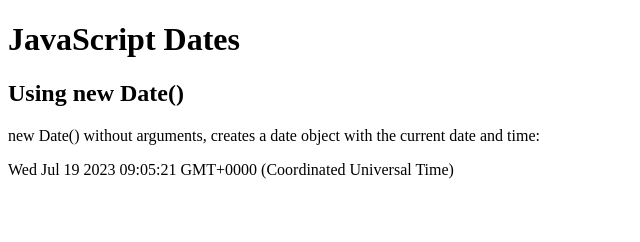
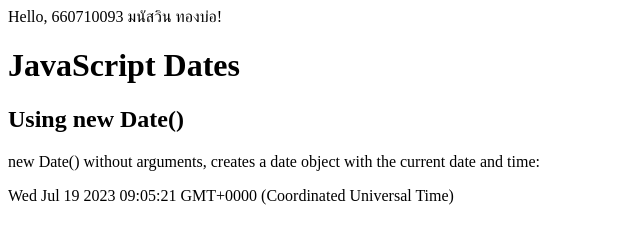
Before and after one commit to 660710093/517101_093, a plain HTML site: page index.html in a window 1280 px wide. Shown: the whole page, without its empty margins (0-640 px from the left). Drawn offline with Linux system fonts and the light colour scheme.

Commit message:
ใส่ชื่อ รหัส

```diff
--- a/index.html
+++ b/index.html
@@ -1,7 +1,9 @@
 <!DOCTYPE html>
 <html>
+
 <body>
 
+  Hello, 660710093 มนัสวิน ทองบ่อ!
   <h1>JavaScript Dates</h1>
   <h2>Using new Date()</h2>
   <p>new Date() without arguments, creates a date object with the current date and time:</p>
@@ -14,4 +16,5 @@ document.getElementById("demo").innerHTML = d;
   </script>
 
 </body>
+
 </html>
```
Lines whose indentation alone changed are shown as unchanged.
